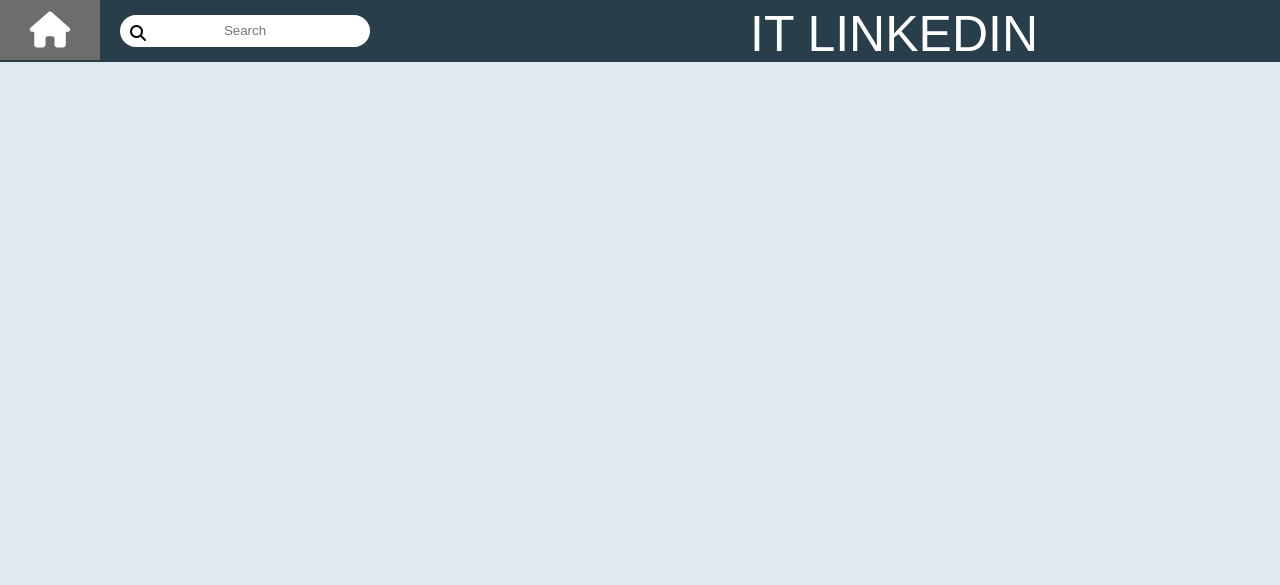
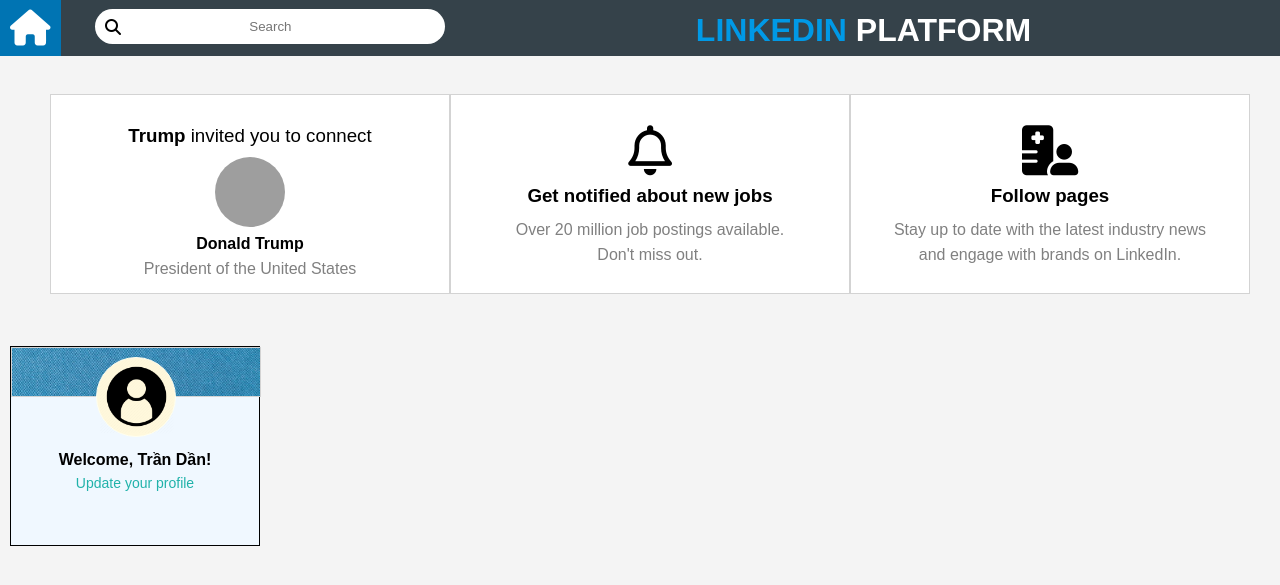
Before and after one commit to kienvanBK15/PSE_LP, a PHP site: page /main_page.html in a window 1280 px wide. Shown: the top 585 px of the page. Run offline with PHP 8.4, Linux system fonts and the light colour scheme; some libraries are stand-ins or nearby versions; grey boxes are pictures that could not be loaded.

Commit message:
update mainPage

```diff
--- a/mainPage/css/mainpage.css
+++ b/mainPage/css/mainpage.css
@@ -9,61 +9,175 @@
 }
 
 body {
-	font-family: 'Arial', san-serif;
-	-webkit-font-smoothicng: antialiased;
-	background: #e1e9ee;
-	color: black;
-}
-#mainheader {
-	background-color: #283e4a;
-	min-height: 61.8px;
-	width: 100%;
+	font-family: Arial, Helvetica, sans-serif;
+	padding: 0;
+	margin: 0;
+	background-color: #f4f4f4;
+	font-weight: normal;
 }
 
-.homeicon {
-	float: left;
-	color: white;
+header {
+	background-color: #35424a;
+	color: #ffffff;
+	max-height: 56px;
+	overflow: hidden;
+}
+
+.icon {
+	color: #ffffff;
 	font-size: 36px;
 	text-align: center;
-	width: 100px;
-	background-color: #C1C1C1;
-	min-height: 50px;
-	padding: 12px 0;
-	transition: all 0.3s ease;
+	margin: 10px;
+	padding: 0;
 }
 
-.homeicon:hover {
-  background-color: #6D6D6D; /* Add a hover color */
+#home-icon {
+	display: inline-block;
+	background-color: #0099e6;
+	width: 60.5px;
+	padding: 0;
+	margin: 0;
+}
+
+#home-icon:hover {
+  background-color: #0074b3; /* Add a hover color */
+}
+
+.container {
+	display: inline-block;
+	text-align: center;
+	position: relative;
+	left: 10px;
+	bottom: 10px;
+}
+
+#searchbar {
+	border-style: none;
+	border-radius: 50px;
+	width: 350px;
+	height: 35px;
+	text-align: center;
 }
 
 .searchicon {
-	position: absolute;
-	padding: 10px;
-	margin-top: 15.45px;
-	margin-left: 20px;
+	position: relative;
+	color: black;
+	left: 30px;
+	top: 2px;
 }
 
-#searchbar {
-	width: 250px;
-	height: 31.8px;
-	border: none;
+.tt {
+	display: inline-block;
+	text-transform: uppercase;
+	position: relative;
 	text-align: center;
-	border-radius: 50px;
-	margin-left: 20px;
-	margin-top: 15px;
+	left: 20%;
 }
 
-#tt {
-	position: absolute;
-	left: 750px;
-	top: 5px;
-	text-transform: uppercase;
-	color: white;
-	font-size: 50px;
-	max-height: 61.8px;
-	padding: auto;
+header .highlight {
+	color: #0099e6;
+	font-weight: bold;
 }
 
-@media only screen and (max-width: 768px){
+/* header */
 
+#intro {
+	margin-top: 3em;
+	width: 100%;
+	text-align: center;
+	margin-bottom: 3em;
 }
+
+#intro .box{
+	background-color: white;
+	float: left;
+	width: 400px;
+	height: 200px;
+	padding: 30px;
+	text-align: center;
+	border: solid 1px #D3D3D3;
+}
+
+#highlight1 {
+	font-weight: bold;
+}
+
+#highlight2 {
+	font-weight: lighter;
+}
+
+#tt2 {
+	margin-bottom: 10px;
+}
+
+.box p {
+	line-height: 25px;
+}
+
+.box-icon {
+	font-size: 50px;
+	margin-bottom: 10px;
+}
+
+#donald-trump {
+	border-radius: 100px;
+	margin-top: 10px;
+}
+
+#highlight3 {
+	font-weight: bold;
+}
+
+.highlight4 {
+	font-weight: lighter;
+	color: #808080;
+}
+
+#intro .box:hover {
+	background-color: #A9A9A9;
+}
+
+/* profile box */
+
+#profile-box .container {
+	width: 250px;
+	border: solid 1px;
+	height: 200px;
+	background-color: #F0F8FF;
+}
+
+#top-background {
+	border: ridge 1px #D3D3D3;
+}
+
+#profile {
+	position: absolute;
+	top: 10px;
+	left: 85px;
+	border-radius: 100px;
+	border: solid 1px #FFFFF0;
+	height: 80px;
+	width: 80px;
+	background-color: #FFF8DC;
+}
+
+#profile-pic {
+	position: absolute;
+	bottom: 2px;
+	left: 2px;
+}
+
+#welcome {
+	margin-top: 50px;
+}
+
+#welcome p {
+	font-weight: bold;
+	margin-bottom: 5px;
+}
+
+#welcome a {
+	text-decoration: none;
+	color: #20B2AA;
+	font-size: 14px;
+}
--- a/mainPage/main_page.html
+++ b/mainPage/main_page.html
@@ -12,13 +12,52 @@
 </head>
 
 <body>
-	<header id="mainheader">
-		<a href="#"><i class="fas fa-home homeicon"></i></a>
-		<div class="input-icon">
+    <header>
+        <div id="home-icon">
+            <a href="#"><i class="fas fa-home icon"></i></a>
+        </div>
+        <div class="container">
             <i class="fas fa-search searchicon"></i>
             <input type="text" id="searchbar" name="searchbar" placeholder="Search">
         </div>
-		<div id="tt">IT LinkedIn</div>
+        <div class="tt">
+        	<h1><span class="highlight">LinkedIn</span> Platform</h1>
+        </div>
     </header>
+    <section id="intro">
+        <div class="container">
+            <div class="box">
+                <h3><span id="highlight1">Trump</span> <span id="highlight2">invited you to connect</span></h3>
+                <img src="pic/donald_trump.jpg" alt="Donald Trump" width="70" height="70" id="donald-trump">
+                <p id="highlight3">Donald Trump</p>
+                <p class="highlight4">President of the United States</p>
+            </div>
+            <div class="box">
+                <i class="far fa-bell box-icon"></i>
+                <h3 id="tt2">Get notified about new jobs</h3>
+                <p class="highlight4">Over 20 million job postings available.</p>
+                <p class="highlight4">Don't miss out.</p>
+            </div>
+            <div class="box">
+                <i class="fas fa-hospital-user box-icon"></i>
+                <h3 id="tt2">Follow pages</h3>
+                <p class="highlight4">Stay up to date with the latest industry news and engage with brands on LinkedIn.</p>
+            </div>
+        </div>
+    </section>
+    <aside id="profile-box">
+        <div class="container">
+            <div>
+                <img src="pic/top.jpg" alt="Top" width="250" height="50" id="top-background">
+            </div>
+            <div id="profile">
+                <img src="pic/profile-pic.png" alt="Profile" width="75" height="75" id="profile-pic">
+            </div>
+            <div id="welcome">
+                <p>Welcome, Trần Dần!</p>
+                <a href="#">Update your profile</a>
+            </div>
+        </div>
+    </aside>
 </body>
 </html>
```
Also changed, not shown: mainPage/pic/83926944_103392108038963_8546340754001762433_n.jpg (added), mainPage/pic/profile-pic.png (added), mainPage/pic/top.jpg (added), 1 other file. Lines whose indentation alone changed are shown as unchanged.
